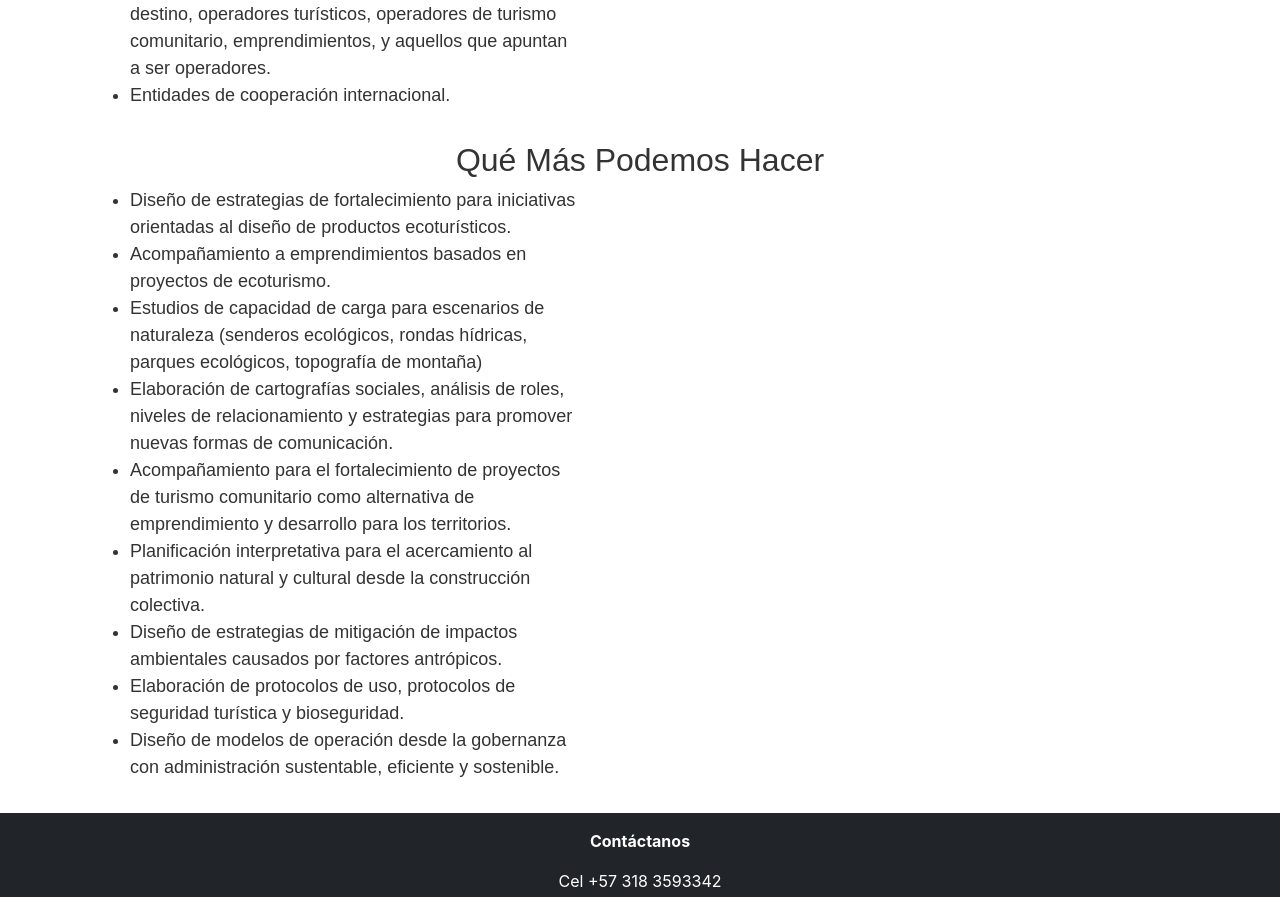
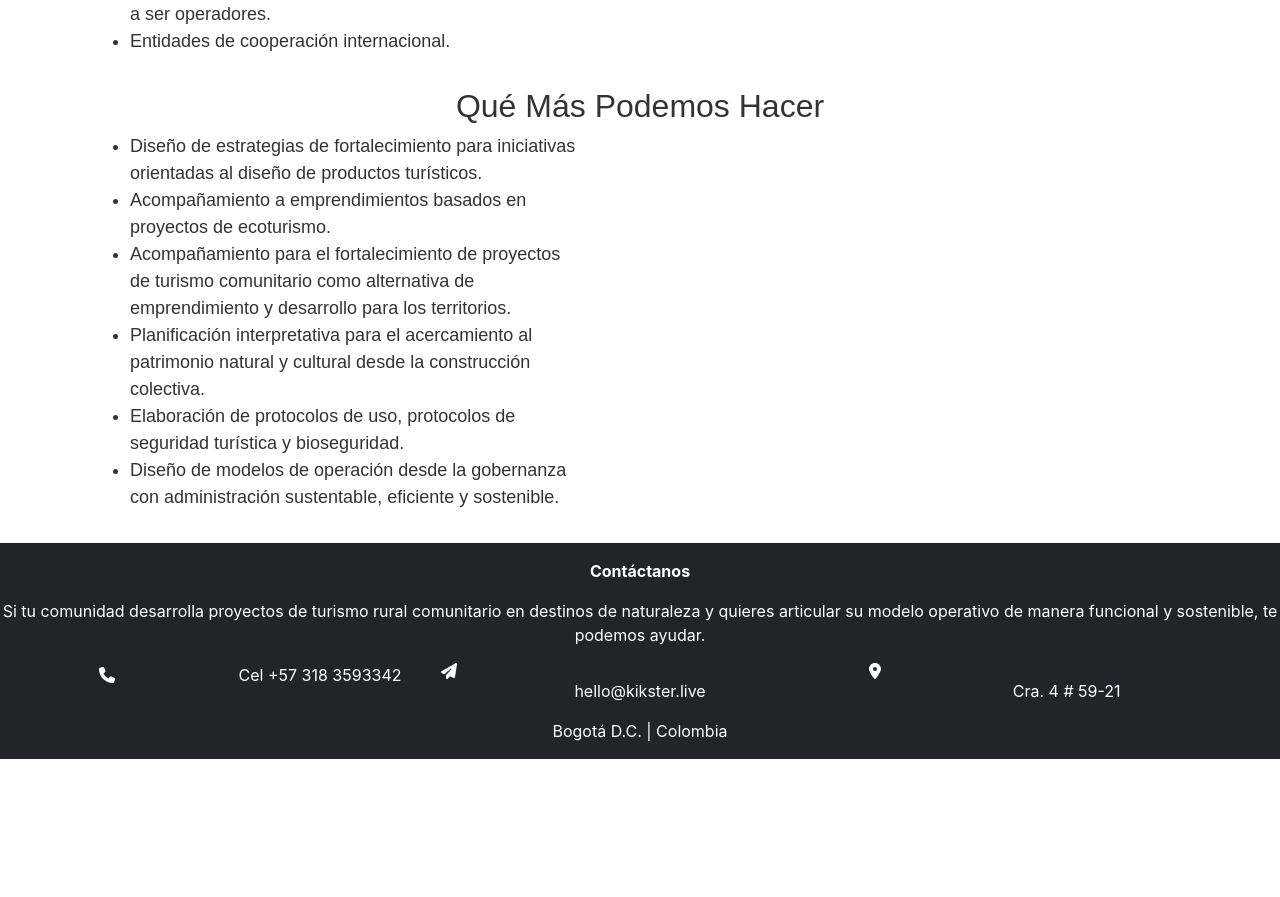
Before and after one commit to SeaBa55/kikster, a React (Create React App) app: page / in a window 1280 px wide. Shown: the part 1900-2797 px from the top of the page. After the commit the page ends 2659 px from the top, so only its background shows below. Built offline with nearby package versions, Linux system fonts and the light colour scheme.

Commit message:
Added updates

```diff
--- a/package.json
+++ b/package.json
@@ -4,6 +4,9 @@
   "private": true,
   "homepage": "https://kikster.kikster.live",
   "dependencies": {
+    "@fortawesome/fontawesome-svg-core": "^6.6.0",
+    "@fortawesome/free-solid-svg-icons": "^6.6.0",
+    "@fortawesome/react-fontawesome": "^0.2.2",
     "@testing-library/jest-dom": "^5.16.5",
     "@testing-library/react": "^13.4.0",
     "@testing-library/user-event": "^13.5.0",
--- a/src/components/footer/index.js
+++ b/src/components/footer/index.js
@@ -1,5 +1,14 @@
 import React from "react";
 import './style.css';
+import { Col, Row } from "react-bootstrap";
+import {
+    faLocationDot,
+    faPaperPlane,
+    faPhone,
+    faPhoneFlip,
+} from '@fortawesome/free-solid-svg-icons';
+
+import { FontAwesomeIcon } from '@fortawesome/react-fontawesome';
 
 const Footer = () => {
     return (
@@ -13,9 +22,25 @@ const Footer = () => {
         <footer className="footer bg-dark pt-3">
                 <div className="d-flex row justify-content-center">
                     <p className="fw-bold ">Contáctanos</p>
-                    <p>Cel +57 318 3593342</p>
-                    <p>hello@kikster.live</p>
-                    <p>Cra. 4 # 59-21</p>
+                    <p>Si tu comunidad desarrolla proyectos de turismo rural comunitario en destinos de naturaleza y quieres articular su modelo operativo de manera funcional y sostenible, te podemos ayudar.</p>
+                    <Row className="justify-content-center">
+                        <Col>
+                            <Row className="justify-content-center">
+                                <Col className="justify-content-end"> <FontAwesomeIcon className='fa-fw' icon={faPhone} /></Col>
+                                <Col><p>Cel +57 318 3593342</p> </Col>
+                            </Row>
+                        </Col>
+                        <Col>
+                            <Row>
+                                <FontAwesomeIcon className='fa-fw' icon={faPaperPlane} /><p>hello@kikster.live</p>
+                            </Row>
+                        </Col>
+                        <Col>
+                            <Row>
+                                <FontAwesomeIcon className='fa-fw' icon={faLocationDot} /><p>Cra. 4 # 59-21</p>
+                            </Row>
+                        </Col>
+                    </Row>
                     <p>Bogotá D.C. | Colombia</p>
                 </div>
 
--- a/src/components/navbar/index.js
+++ b/src/components/navbar/index.js
@@ -54,7 +54,7 @@ const NavBar = () => {
                             className= "text-decoration-none"
                             onClick={collapsNav}
                         >
-                            About Us
+                            Sobre Nosotros
                         </NavLink>
                     </Nav.Link>
                     <Nav.Link as="div">
@@ -64,7 +64,7 @@ const NavBar = () => {
                             className="text-decoration-none"
                             onClick={collapsNav}
                         >
-                            Portfolio
+                            Portafolio
                         </NavLink>
                     </Nav.Link>
                     {/* <Nav.Link as="div">
--- a/src/pages/home/index.js
+++ b/src/pages/home/index.js
@@ -84,7 +84,7 @@ const Home = () => {
             <div className="container">
                 <div className="row d-flex">
                     <h2 className="py-3">Quiénes Somos</h2>
-                    <p className="text-start">Kikster es una firma de consultoría  especializada en la gestión de escenarios de naturaleza  que considera que el rol de las comunidades en el manejo de sus territorios representa una gran oportunidad que permite generar dinámicas socio económicas que contribuyen a la sostenibilidad,  apropiación del patrimonio cultural y ambiental de un destino y su área de influencia.</p>
+                    <p className="text-start">Kikster es la columna vertebral de la plataforma de operación que gestiona 2 unidades de negocio, bajo el firme cometido de contribuir a la sostenibilidad ambiental, social y turística de nuestro país, la región y sus distintos grupos de interés.</p>
 
                     {/* add link to learn more and redirect to the about page */}
                 </div>
@@ -109,9 +109,8 @@ const Home = () => {
                 <div className="row d-flex my-3">
                     <h2>Para Quién lo Hacemos</h2>
                     <ul className="mx-5 col-md-5 text-start">
-                        <li>Destinos con vocación de uso público.</li>
                         <li>Entidades territoriales: Gobernaciones, alcaldías, entidades de gobierno.</li>
-                        <li>Operadores turísticos: agencias de viaje, operadores de destino, operadores turísticos, operadores de turismo comunitario, emprendimientos,  y aquellos que  apuntan a ser operadores.</li>
+                        <li>Operadores turísticos: agencias de viaje, operadores de destino, operadores turísticos, operadores de turismo comunitario, emprendimientos, y aquellos que apuntan a ser operadores.</li>
                         <li>Entidades de cooperación internacional.</li>
                     </ul>
                 </div>
@@ -119,13 +118,10 @@ const Home = () => {
                 <div className="row d-flex my-3">
                     <h2>Qué Más Podemos Hacer </h2>
                     <ul className="mx-5 col-md-5 text-start">
-                        <li>Diseño de estrategias de fortalecimiento para iniciativas orientadas al diseño de productos ecoturísticos.</li>
+                        <li>Diseño de estrategias de fortalecimiento para iniciativas orientadas al diseño de productos turísticos.</li>
                         <li>Acompañamiento a emprendimientos basados en proyectos de ecoturismo.</li>
-                        <li>Estudios de capacidad de carga para escenarios de naturaleza (senderos ecológicos, rondas hídricas, parques ecológicos, topografía de montaña)</li>
-                        <li>Elaboración de cartografías sociales, análisis de roles, niveles de relacionamiento y estrategias para promover nuevas formas de comunicación.</li>
                         <li>Acompañamiento para el fortalecimiento de proyectos de turismo comunitario como alternativa de emprendimiento y desarrollo para los territorios.</li>
                         <li>Planificación interpretativa para el acercamiento al patrimonio natural y cultural desde la construcción colectiva.</li>
-                        <li>Diseño de estrategias de mitigación de impactos ambientales causados por factores antrópicos.</li>
                         <li>Elaboración de protocolos de uso, protocolos de seguridad turística y bioseguridad.</li>
                         <li>Diseño de modelos de operación desde la gobernanza con administración sustentable, eficiente y sostenible.</li>
                     </ul>
@@ -149,7 +145,7 @@ const entityCards = [
     {
       type: "Gestión Turística",
       icon: "",
-      description: "Es definitivo fortalecer la red física de infraestructura (planta turística), así como las experiencias de recreación y de visita. En tal sentido,  elementos como miradores, senderos, muelles, aulas ambientales, accesos  y servicios turísticos deben guardar concordancia con la  visión del escenario de naturaleza, soportado todo en la formulación de planes de operación y financiamiento que permitan asegurar  el correcto desarrollo del turismo.",
+      description: "Es definitivo fortalecer la red física de infraestructura (planta turística), así como las experiencias de recreación y de visita. En tal sentido, elementos como miradores, senderos, muelles, aulas ambientales, accesos y servicios turísticos deben guardar concordancia con la visión del escenario de naturaleza, soportado todo en la formulación de planes de operación y financiamiento que permitan asegurar el correcto desarrollo del turismo.",
     },
   ];
 
--- a/src/pages/project/index.js
+++ b/src/pages/project/index.js
@@ -189,7 +189,7 @@ const Project = () => {
             </p> */}
           </div>
           <div className="col-md-5">
-            <Card.Img
+            {project.secondary_img && <Card.Img
               className="rounded-0"
               style={{
                 height: "600px",
@@ -199,7 +199,8 @@ const Project = () => {
               }}
               variant="top"
               src={project.secondary_img}
-            ></Card.Img>
+            ></Card.Img>}
+            {false && <>
               <p className="ps-3">
                 <span className="text-success">
                   <svg
@@ -234,6 +235,7 @@ const Project = () => {
                 </span>{" "}
                 Download
               </p>
+            </>}
           </div>
         </div>
       </div>
```
Also changed, not shown: src/pages/about/index.js (+10 -6 lines), src/portfolio.js (+19 -19 lines), 1 other file (tests, documents, lock files or other folders). Lines whose indentation alone changed are shown as unchanged.
